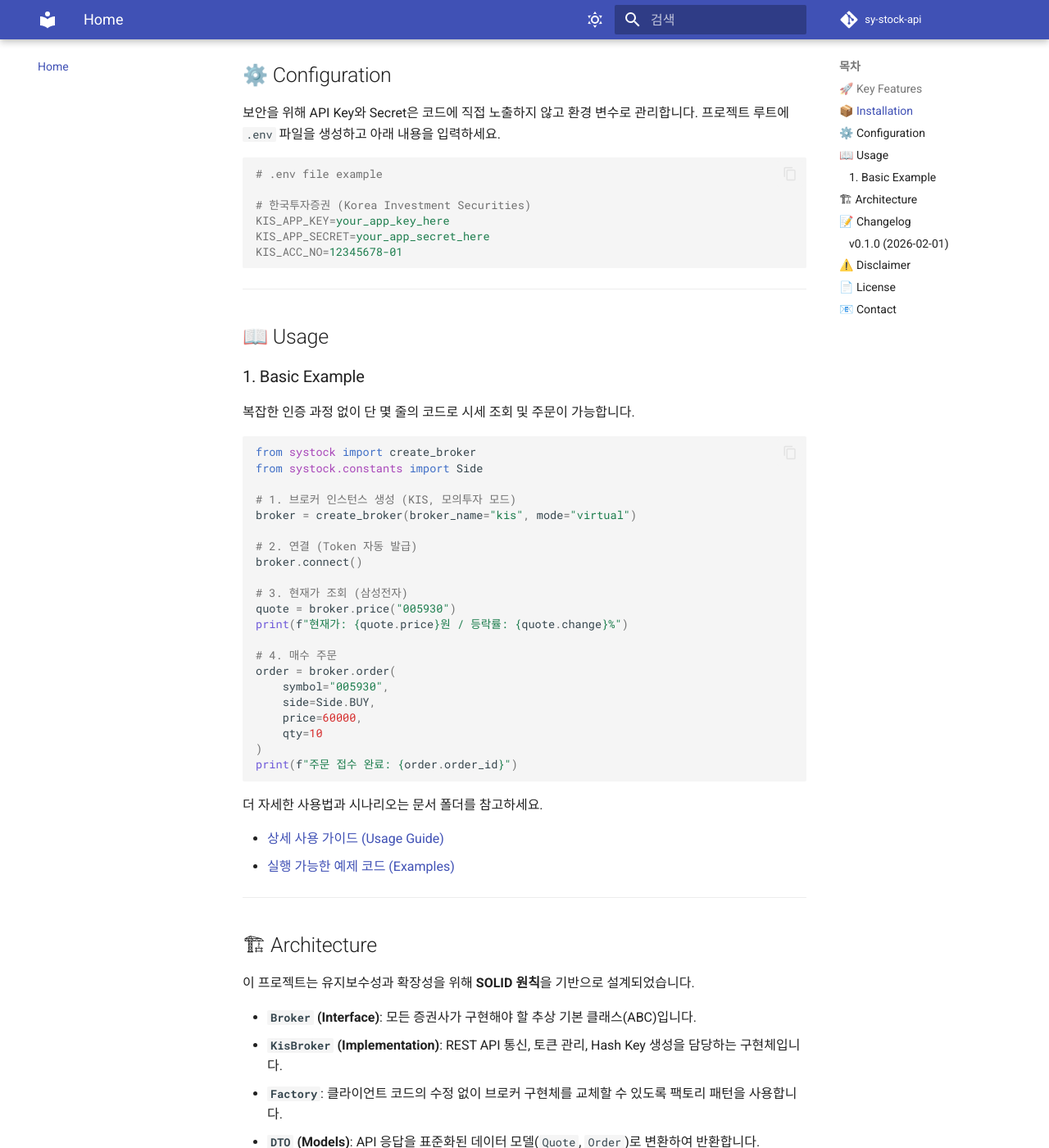
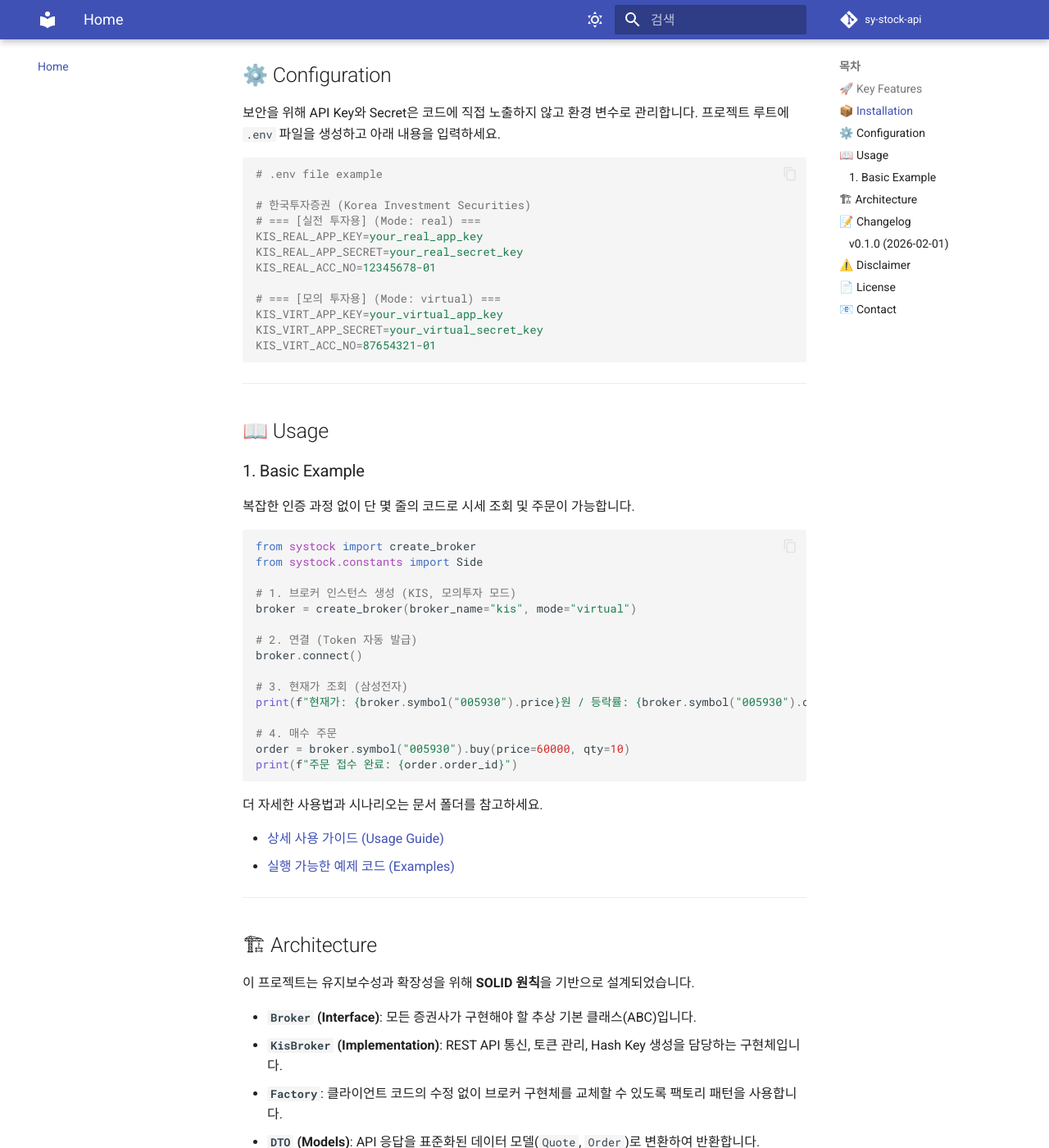
Before and after one commit to Kimseonu0919/sy-stock-api, an MkDocs documentation site: the page built from docs/index.md, in a window 1280 px wide and 1400 px high, scrolled down 1180 px. Shown: the whole window at 82% size. Built offline with MkDocs 1.6.1 and Material for MkDocs 9.7.7, drawn with Linux system fonts in a browser that asks for light colours; comment, search, counter and statistics services are not loaded.

````diff
--- a/docs/index.md
+++ b/docs/index.md
@@ -50,9 +50,15 @@ pip install -e .
 # .env file example
 
 # 한국투자증권 (Korea Investment Securities)
-KIS_APP_KEY=your_app_key_here
-KIS_APP_SECRET=your_app_secret_here
-KIS_ACC_NO=12345678-01
+# === [실전 투자용] (Mode: real) ===
+KIS_REAL_APP_KEY=your_real_app_key
+KIS_REAL_APP_SECRET=your_real_secret_key
+KIS_REAL_ACC_NO=12345678-01
+
+# === [모의 투자용] (Mode: virtual) ===
+KIS_VIRT_APP_KEY=your_virtual_app_key
+KIS_VIRT_APP_SECRET=your_virtual_secret_key
+KIS_VIRT_ACC_NO=87654321-01
 
 ```
 
@@ -75,16 +81,10 @@ broker = create_broker(broker_name="kis", mode="virtual")
 broker.connect()
 
 # 3. 현재가 조회 (삼성전자)
-quote = broker.price("005930")
-print(f"현재가: {quote.price}원 / 등락률: {quote.change}%")
+print(f"현재가: {broker.symbol("005930").price}원 / 등락률: {broker.symbol("005930").change}%")
 
 # 4. 매수 주문
-order = broker.order(
-    symbol="005930",
-    side=Side.BUY,
-    price=60000,
-    qty=10
-)
+order = broker.symbol("005930").buy(price=60000, qty=10)
 print(f"주문 접수 완료: {order.order_id}")
 
 ```
````
Also changed, not shown: README.md (+2 -8 lines).
